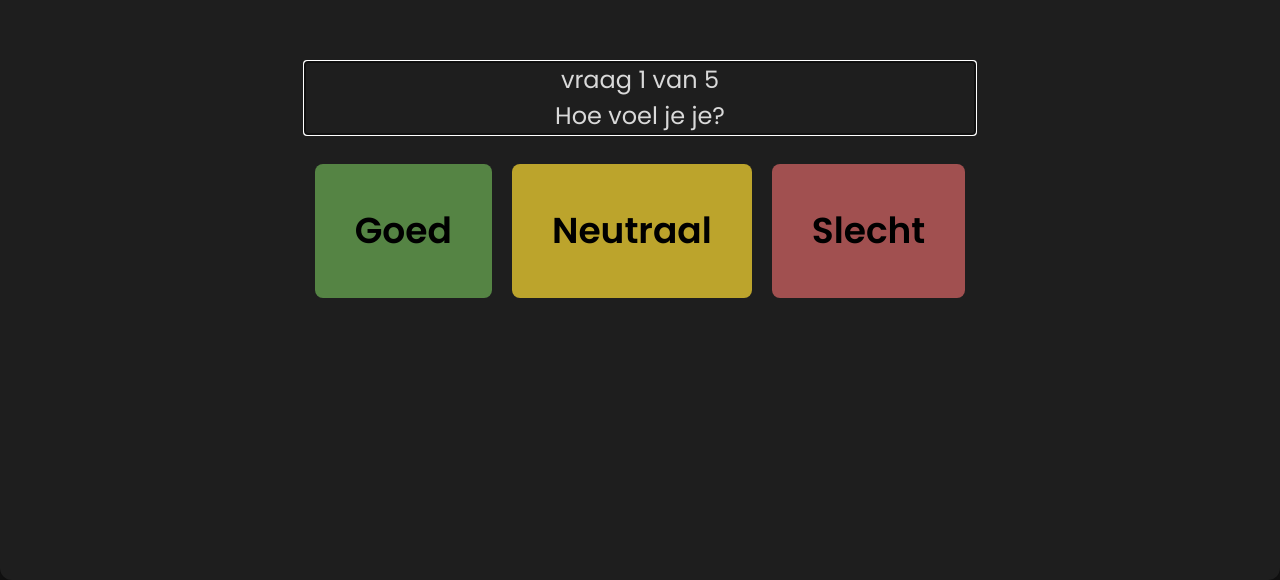
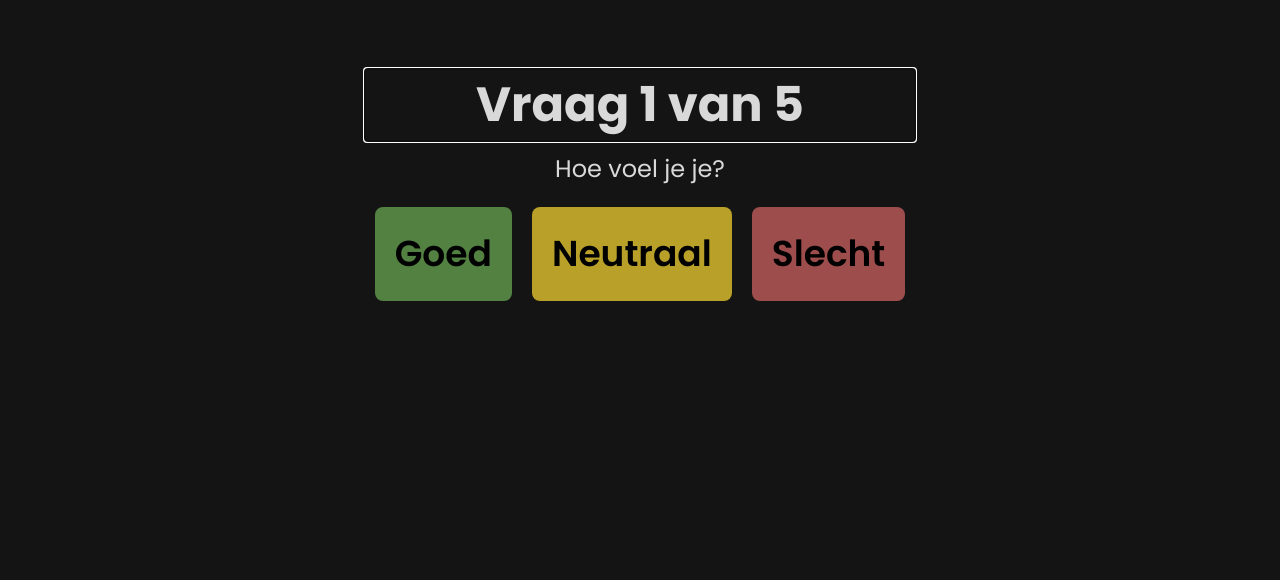
Before and after one commit to pepijnweijers/Affect-Us, a Next.js app: page / in a window 1280 px wide. Shown: the part 220-800 px from the top of the page. Built offline with nearby package versions, Linux system fonts and the light colour scheme.

Commit message:
update to css

```diff
--- a/src/app/CSS/styles.css
+++ b/src/app/CSS/styles.css
@@ -7,77 +7,71 @@ body {
     display: flex;
     justify-content: center;
     align-items: center;
-    height: 100vh; /* Volledige hoogte van het venster */
-    overflow: hidden; /* Voorkomt scrollen */
+    height: 100vh;
+    overflow: hidden;
 }
 
 .container {
-    width: 100vw; /* Volledige breedte van het venster */
-    height: 100vh; /* Volledige hoogte van het venster */
-    background: #1e1e1e; /* Donkere achtergrond voor de container */
-    border-radius: 12px;
-    box-shadow: 0 4px 20px rgba(0, 0, 0, 0.5);
-    padding: 20px;
+    width: 100vw;
+    height: 100vh;
     display: flex;
-    flex-direction: column;
-    justify-content: center; /* Centraal uitlijnen in de container */
+    justify-content: center;
     align-items: center;
-    position: relative; /* Voor absolute positionering van de cirkel */
 }
 
 .question {
     text-align: center;
-    margin-bottom: 30px; /* Ruimte onder de vraag */
+    margin-bottom: 20px;
 }
 
 .question h2 {
-    font-size: 48px; /* Grotere lettergrootte */
+    font-size: 48px;
     margin: 10px 0;
     font-weight: 700;
 }
 
 .answers {
     display: flex;
-    justify-content: space-between; /* Spreidt de antwoorden uit over de breedte */
-    width: 100%; /* Volledige breedte voor antwoorden */
-    margin-top: 20px; /* Ruimte boven de antwoorden */
+    justify-content: space-between;
+    width: 100%;
+    margin-top: 20px;
 }
 
 .answer-card {
-    flex: 1; /* Maakt de kaarten even breed */
-    margin: 0 10px; /* Ruimte tussen de kaarten */
-    padding: 40px; /* Binnenruimte van de kaarten */
+    flex: 1;
+    margin: 0 10px;
+    padding: 20px;
     border-radius: 8px;
     text-align: center;
-    font-size: 36px; /* Grotere lettergrootte voor antwoorden */
+    font-size: 36px;
     font-weight: 600;
-    cursor: pointer; /* Cursor verandert bij hover */
-    transition: background 0.3s; /* Aangename overgang bij hover */
+    cursor: pointer;
+    transition: background 0.3s;
 }
 .question {
-    font-size: 24px; /* Grotere subtekst */
-    color: #D9D9D9; /* Lichtere kleur voor de subtekst */
+    font-size: 24px;
+    color: #D9D9D9;
 }
 
-.number {
+.question-number {
     font-size: 24px;
     color: #D9D9D9;
 }
 
 .answer-card:hover {
-    filter: brightness(1.1); /* Verheldert de achtergrond bij hover */
+    filter: brightness(1.1);
 }
 
 .antwoord1 {
-    background-color: rgba(109, 176, 85, 0.7); /* Groen voor Goed */
+    background-color: rgba(109, 176, 85, 0.7); /* Groen*/
 }
 
 .antwoord2 {
-    background-color: rgba(255, 221, 51, 0.7); /* Geel voor Neutraal */
+    background-color: rgba(255, 221, 51, 0.7); /* Geel*/
 }
 
 .antwoord3 {
-    background-color: rgba(217, 102, 102, 0.7); /* Rood voor Slecht */
+    background-color: rgba(217, 102, 102, 0.7); /* Rood*/
 }
 
 /* Cirkel styling */
@@ -86,8 +80,8 @@ body {
     height: 120px;
     background: white;
     border-radius: 50%;
-    position: absolute; /* Absolute positie in container */
-    left: 20px; /* Plaats de cirkel links boven */
+    position: absolute;
+    left: 20px;
     top: 20px;
     display: flex;
     justify-content: center;
@@ -97,12 +91,12 @@ body {
 .inner-circle {
     width: 98px;
     height: 95px;
-    position: relative; /* Voor lijnen binnen de cirkel */
-    background: transparent; /* Geen achtergrond voor inner circle */
+    position: relative;
+    background: transparent;
 }
 
 .inner-circle div {
-    background: #141414; /* Donkere achtergrond voor de lijnen */
+    background: #141414;
     border-radius: 9999px;
     position: absolute;
 }
--- a/src/app/page.js
+++ b/src/app/page.js
@@ -8,7 +8,7 @@ export default function Home() {
 
     const questions = [
         {
-            number: "vraag 1 van 5",
+            number: "Vraag 1 van 5",
             question: "Hoe voel je je?",
             type: "singleChoice",
             answers: [
@@ -18,7 +18,7 @@ export default function Home() {
             ]
         },
         {
-            number: "vraag 2 van 5",
+            number: "Vraag 2 van 5",
             question: "Wat ga je vandaag doen?",
             type: "singleChoice",
             answers: [
@@ -52,19 +52,21 @@ export default function Home() {
             {questions.map((question, index) => (
                 step === index && (
                     <div key={index} className="question-container">
-                        <h2 id={`question-${index}`} tabIndex={0} className="question">
-                            <p> {question.number} </p>
-                            {question.question}</h2>
+                    <div className="question">
+                        <h2 id={`question-${index}`} tabIndex={0} className="question-number">
+                            {question.number}</h2>
+                        <p className="question-text">{question.question}</p>
+                    </div>
                         <div className="answers">
                             {question.answers.map((answer, answerIndex) => (
                                 <div
                                     key={answerIndex}
-                                    className={`answer-card ${answer.className}`} // Wijziging hier: Gebruik de className
+                                    className={`answer-card ${answer.className}`}
                                     tabIndex={0}
                                     onKeyDown={(e) => handleKeyDown(e, `answer-${index}-${answerIndex}`)}
-                                    onClick={() => updateStep()} // Bij klikken op de antwoordkaart
+                                    onClick={() => updateStep()}
                                 >
-                                    {answer.text} {/* Toont de tekst van het antwoord */}
+                                    {answer.text}
                                 </div>
                             ))}
                         </div>
```
